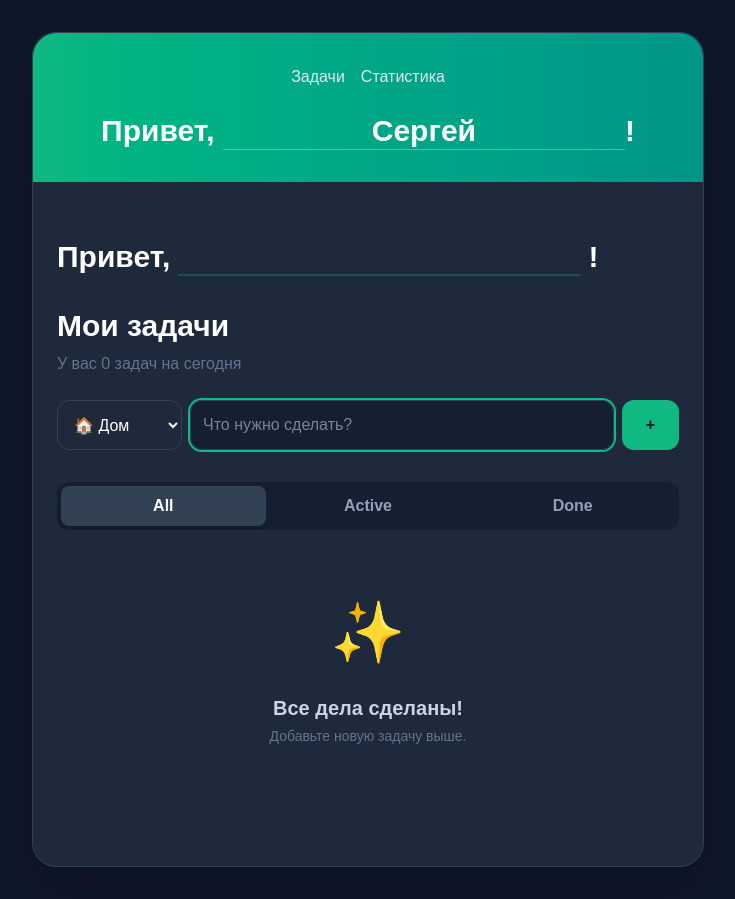
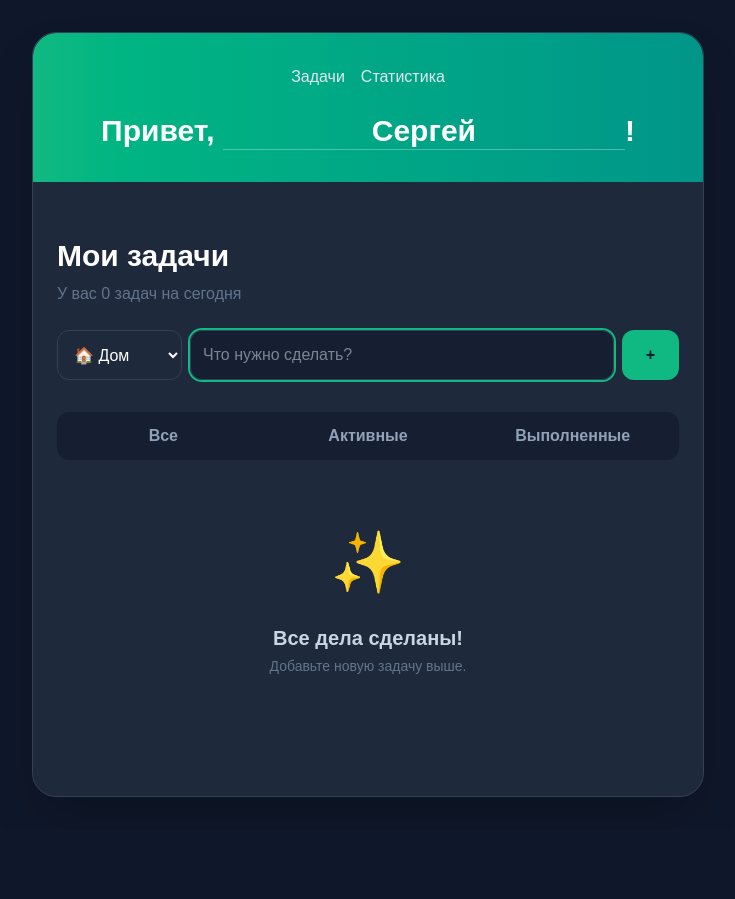
Before and after one commit to CheGuevara1144/my-todo-app, a Vue app: page / in a window 1280 px wide. Shown: the whole page, without its empty margins (272-1007 px from the left). After the commit the page ends 829 px from the top, so only its background shows below. Built offline with nearby package versions, Linux system fonts and the light colour scheme.

Commit message:
style: сделал поле имени компактным и удалил дубликат

```diff
--- a/src/views/TodoView.vue
+++ b/src/views/TodoView.vue
@@ -49,12 +49,6 @@ const getCategoryClass = (category) => {
 <template>
   <div class="max-w-2xl mx-auto px-4 sm:px-0 py-4 sm:py-8">
 
-    <div class="flex flex-col sm:flex-row justify-between items-start sm:items-center gap-4 mb-8">
-      <div class="text-2xl sm:text-3xl font-black text-white flex items-center gap-2 flex-wrap">
-        Привет, <input v-model="userName" @blur="saveName" class="bg-transparent border-b-2 border-emerald-500/30 focus:border-emerald-500 outline-none w-32 sm:w-auto" />!
-      </div>
-    </div>
-
     <h2 class="text-3xl font-black text-white mb-2">Мои задачи</h2>
     <p class="text-slate-500 mb-6">У вас {{ todos.length }} задач на сегодня</p>
 
@@ -75,7 +69,7 @@ const getCategoryClass = (category) => {
     </div>
 
     <div class="flex bg-slate-900/50 p-1 rounded-xl mb-6 overflow-x-auto">
-      <button v-for="f in ['all', 'active', 'done']" :key="f" @click="filter = f" :class="filter === f ? 'bg-slate-700 text-white shadow-lg' : 'text-slate-400 hover:text-white'" class="flex-1 py-2 px-4 rounded-lg font-bold transition-all capitalize">
+      <button v-for="f in ['Все', 'Активные', 'Выполненные']" :key="f" @click="filter = f" :class="filter === f ? 'bg-slate-700 text-white shadow-lg' : 'text-slate-400 hover:text-white'" class="flex-1 py-2 px-4 rounded-lg font-bold transition-all capitalize">
         {{ f }}
       </button>
     </div>
```
